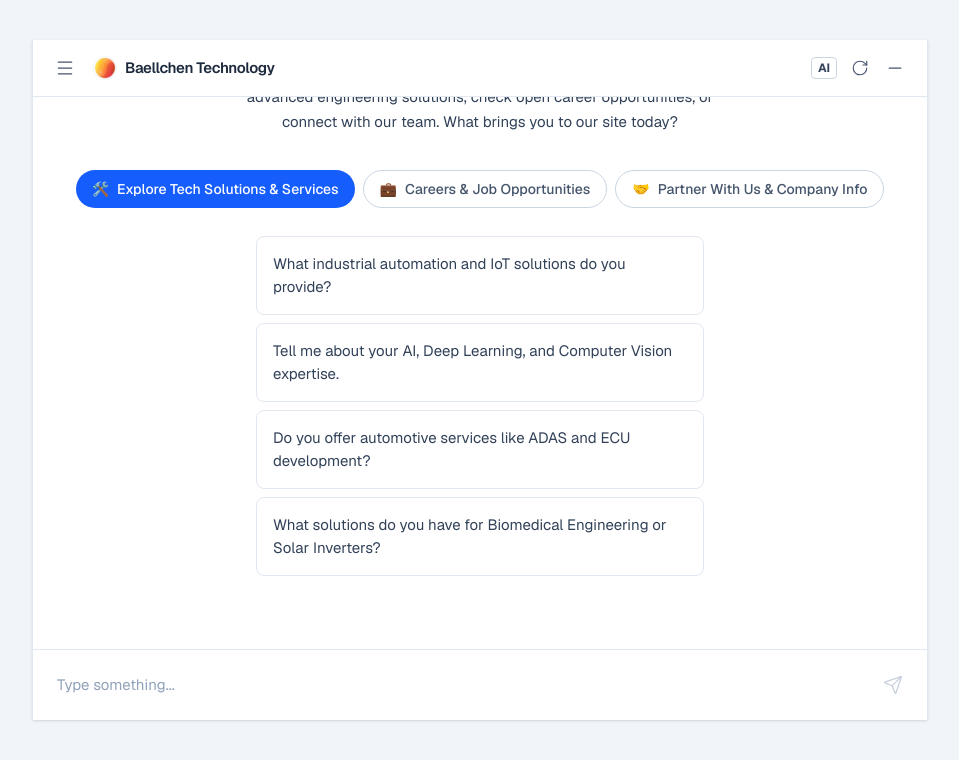
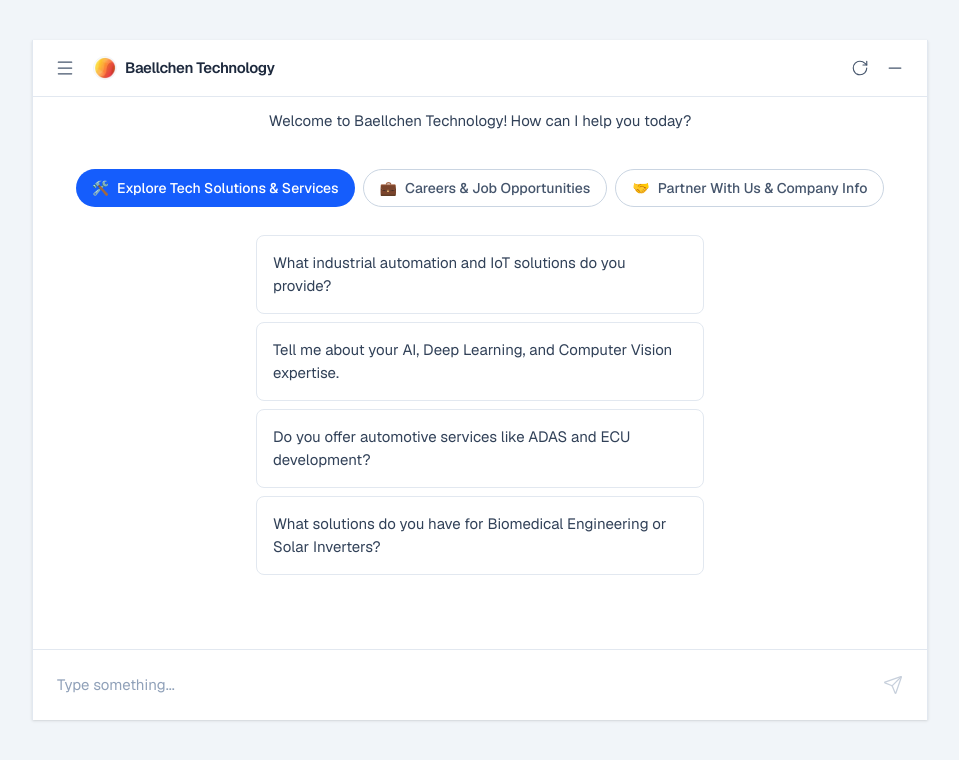
Before and after one commit to yashpawar87/website-chatbot-widget, a Next.js app in the folder frontend/: page / in a window 1280 px wide. Shown: the top 760 px of the page, without its empty margins (160-1119 px from the left). Built offline with nearby package versions, Linux system fonts and the light colour scheme.

Commit message:
feat: hide sources on fallback

```diff
--- a/frontend/src/components/ChatUI.tsx
+++ b/frontend/src/components/ChatUI.tsx
@@ -23,7 +23,7 @@
 
 // Onboarding Data configuration
 const ONBOARDING_DATA = {
-  greeting: "Hello! Welcome to Baellchen Technology. I can help you explore our advanced engineering solutions, check open career opportunities, or connect with our team. What brings you to our site today?",
+  greeting: "Welcome to Baellchen Technology! How can I help you today?",
   categories: [
     {
       title: "Explore Tech Solutions & Services",
@@ -194,9 +194,6 @@
         </div>
 
         <div className="flex items-center gap-1">
-          <div className="px-1.5 py-0.5 border border-slate-300 rounded text-xs font-bold text-slate-700 mr-1">
-            AI
-          </div>
           <button
             onClick={handleReset}
             className="p-1.5 text-slate-600 hover:bg-slate-100 rounded-md transition-colors"
```
Also changed, not shown: 1 other file (tests, documents, lock files or other folders).
